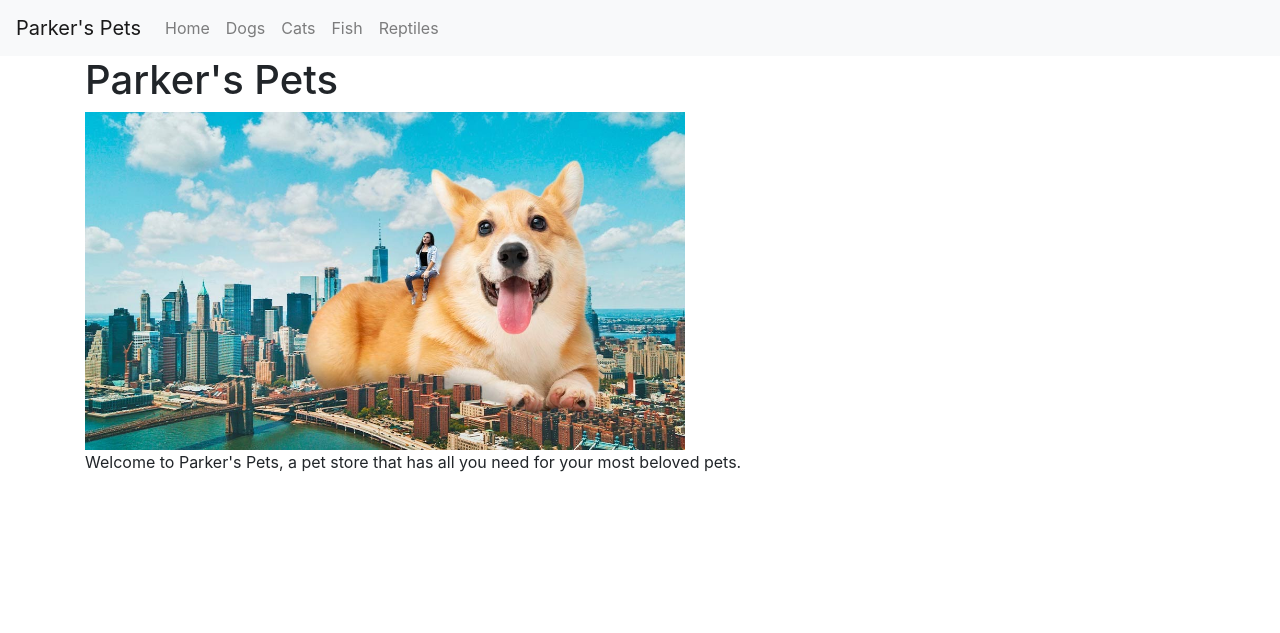
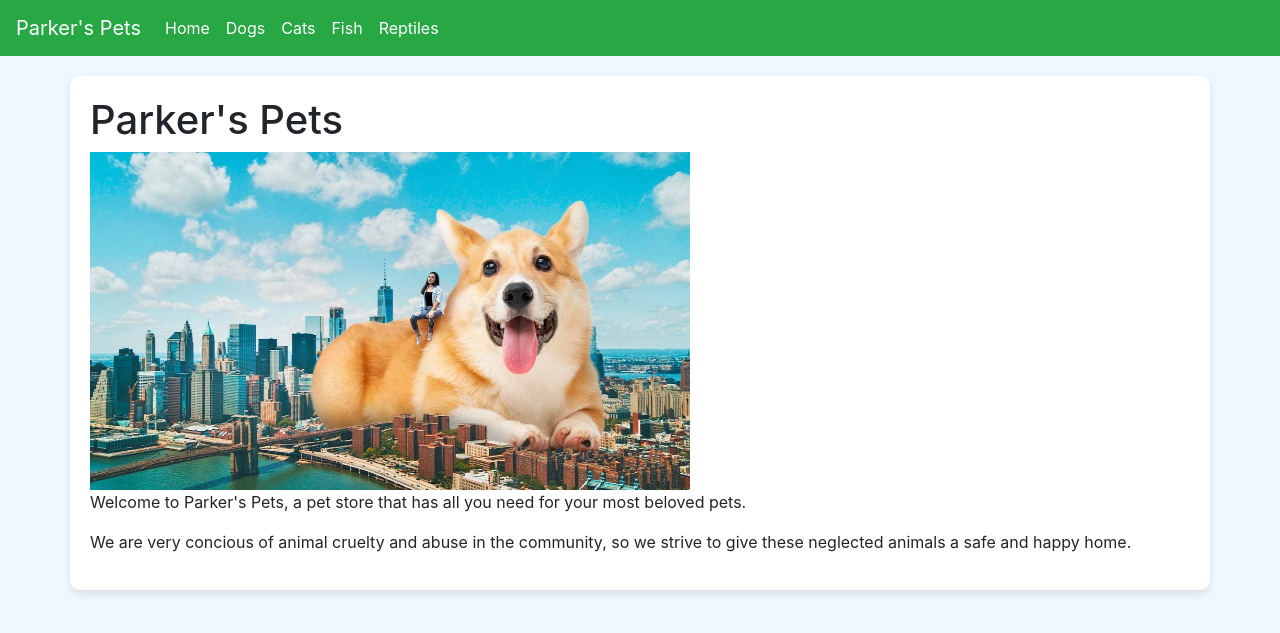
Before and after one commit to parkerbakke/cbis4210-mod03-bakke-duplicate, a Flask app: page / in a window 1280 px wide. Shown: the top 633 px of the page. Run offline with Flask 3, Linux system fonts and the light colour scheme; some libraries are stand-ins or nearby versions.

Commit message:
dupe commit 2

```diff
--- a/app/templates/about.html
+++ b/app/templates/about.html
@@ -4,4 +4,5 @@
 <h1>Parker's Pets</h1>
 <img src="{{url_for('static', filename='assets/big-boi.jpg')}}" alt="big-boi" width="600">
 <p>Welcome to Parker's Pets, a pet store that has all you need for your most beloved pets.</p>
+<p>We are very concious of animal cruelty and abuse in the community, so we strive to give these neglected animals a safe and happy home.</p>
 {% endblock %}
--- a/app/templates/base.html
+++ b/app/templates/base.html
@@ -4,9 +4,32 @@
     <meta charset="UTF-8">
     <title>Parker's Pets</title>
     <link href="https://stackpath.bootstrapcdn.com/bootstrap/4.5.2/css/bootstrap.min.css" rel="stylesheet">
+    <style>
+        /* Minimal custom styles for flair */
+        body {
+            background-color: #f0f8ff; /* Light background for the whole page */
+        }
+        .navbar {
+            background-color: #28a745 !important; /* Green navbar */
+        }
+        .navbar-brand, .nav-link {
+            color: #fff !important; /* White text for the brand and links */
+        }
+        .nav-link:hover {
+            background-color: #218838; /* Darker green on hover */
+            border-radius: 5px; /* Rounded corners for hover effect */
+        }
+        .container {
+            background-color: #ffffff; /* White background for the container */
+            border-radius: 10px; /* Rounded edges */
+            padding: 20px; /* Spacing inside the container */
+            margin-top: 20px; /* Spacing from the top */
+            box-shadow: 0px 4px 8px rgba(0,0,0,0.1); /* Subtle shadow effect */
+        }
+    </style>
 </head>
 <body>
-<nav class="navbar navbar-expand-lg navbar-light bg-light">
+<nav class="navbar navbar-expand-lg navbar-light">
     <a class="navbar-brand" href="#">Parker's Pets</a>
     <button class="navbar-toggler" type="button" data-toggle="collapse" data-target="#navbarNav"
             aria-controls="navbarNav" aria-expanded="false" aria-label="Toggle navigation">
@@ -28,13 +51,17 @@
             </li>
             <li class="nav-item">
                 <a class="nav-link" href="{{url_for('reptiles')}}">Reptiles</a>
+            </li>
         </ul>
     </div>
 </nav>
+
 <div class="container">
     {% block content %}{% endblock %}
-    <script src="https://code.jquery.com/jquery-3.5.1.slim.min.js"></script>
-    <script src="https://cdn.jsdelivr.net/npm/@popperjs/core@2.5.4/dist/umd/popper.min.js"></script>
-    <script src="https://stackpath.bootstrapcdn.com/bootstrap/4.5.2/js/bootstrap.min.js"></script>
+</div>
+
+<script src="https://code.jquery.com/jquery-3.5.1.slim.min.js"></script>
+<script src="https://cdn.jsdelivr.net/npm/@popperjs/core@2.5.4/dist/umd/popper.min.js"></script>
+<script src="https://stackpath.bootstrapcdn.com/bootstrap/4.5.2/js/bootstrap.min.js"></script>
 </body>
 </html>
```
